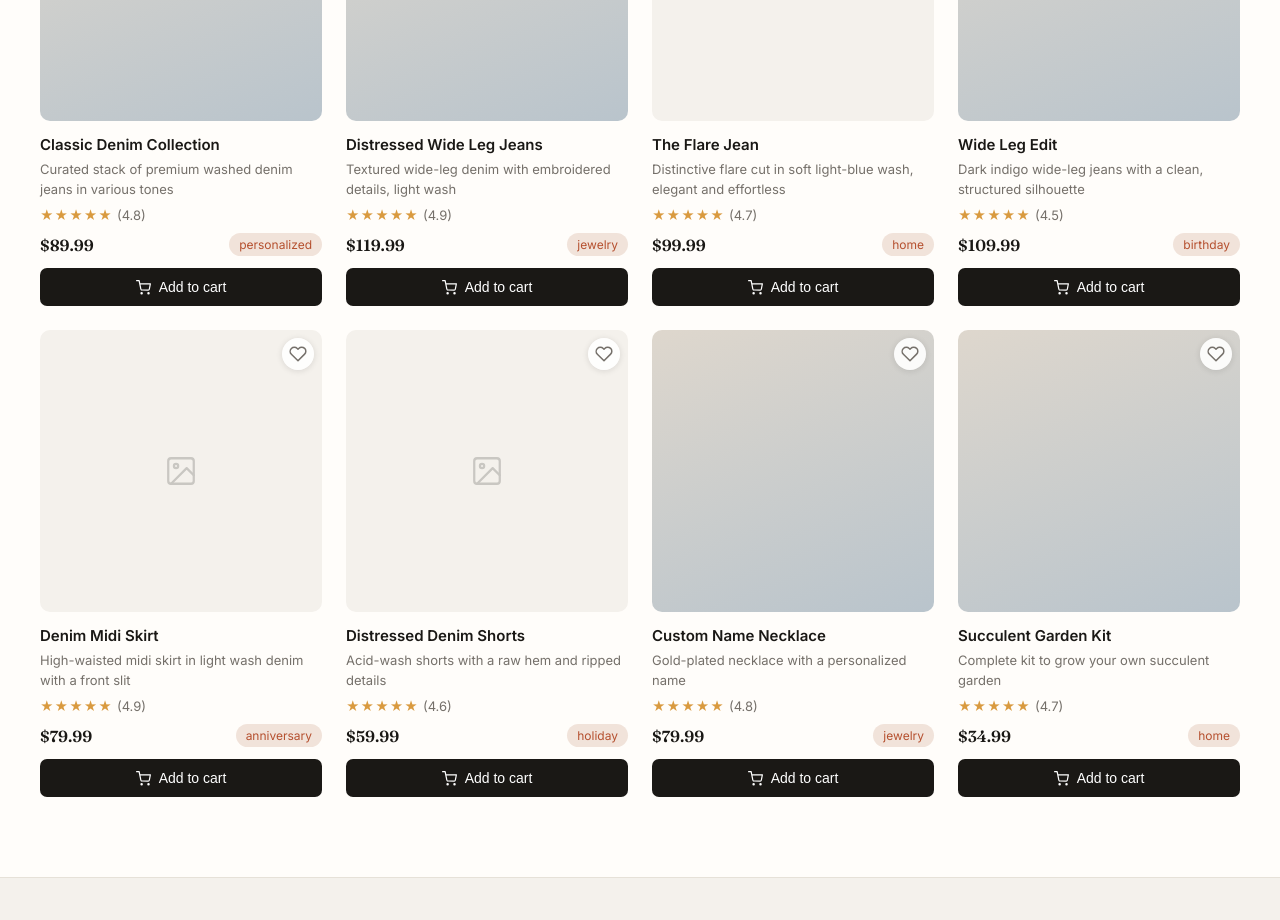
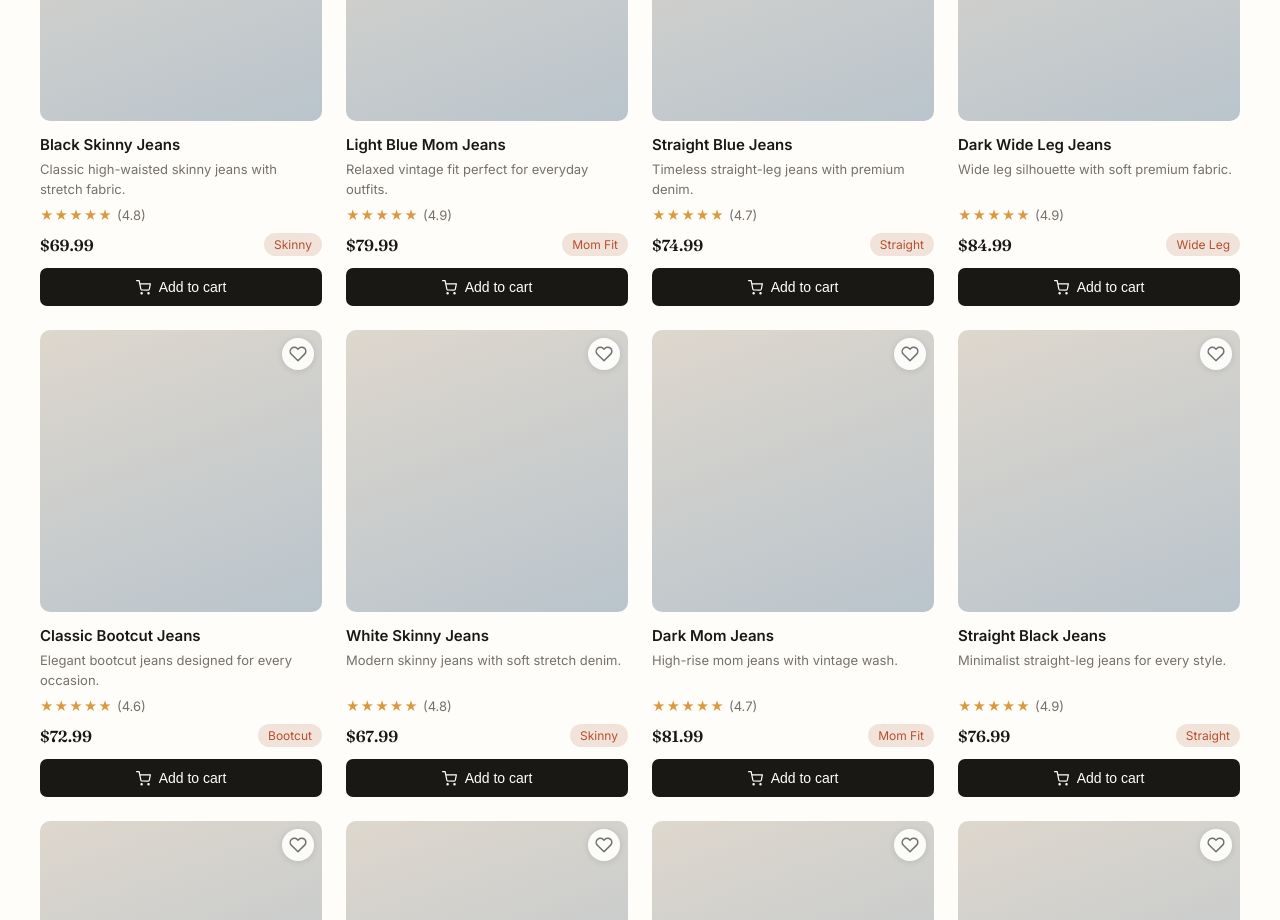
Before and after one commit to juanvargasviloria2507-gif/CAPSTONE-PROJECT, a plain HTML site: page index.html in a window 1280 px wide. Shown: the part 1117-2037 px from the top of the page. Drawn offline with Linux system fonts and the light colour scheme.

Commit message:
bug fixed on hero and products

```diff
--- a/css/styles.css
+++ b/css/styles.css
@@ -224,19 +224,19 @@ nav a.active:hover { background: var(--accent); }
   position: relative;
   background: linear-gradient(155deg, #ece5da 0%, #dccdb8 50%, #b8988a 100%);
   display: flex;
-  align-items: flex-end;
+  align-items: center;
   justify-content: center;
   overflow: hidden;
 }
 .hero-visual .art {
-  width: 78%;
-  height: 82%;
-  border-radius: 4px;
-  background: radial-gradient(120% 100% at 30% 20%, #4a3f36 0%, #6b5a4a 30%, #a7968a 55%, #b9c4cc 75%, #cdd6db 100%);
+  width: 100%;
+  height: 100%;
+  border-radius: 5px;
+  background: linear-gradient(155deg, #ece5da 0%, #dccdb8 50%, #b8988a 100%);
   position: relative;
   display: flex;
   align-items: flex-end;
-  padding: 28px;
+
   overflow: hidden;
 }
 .hero-visual .hero-img {
@@ -244,7 +244,7 @@ nav a.active:hover { background: var(--accent); }
   inset: 0;
   width: 100%;
   height: 100%;
-  object-fit: cover;
+  object-fit: contain;
   object-position: center;
 }
 .hero-visual .label-left,
--- a/index.html
+++ b/index.html
@@ -23,9 +23,9 @@
       </div>
       <div class="footer-col">
         <h4>Shop</h4>
-        <a href="#/category/birthday">Birthday</a>
-        <a href="#/category/jewelry">Jewelry</a>
-        <a href="#/category/personalized">Personalized</a>
+        <a href="#/">All Jeans</a>
+        <a href="#/category/mom-fit">Mom Fit</a>
+        <a href="#/category/wide-leg">Wide Leg</a>
       </div>
       <div class="footer-col">
         <h4>Say hello</h4>
@@ -35,7 +35,6 @@
     <div class="footer-bottom">&copy; 2026 The Ideal Option. Built by hand, one late night at a time.</div>
   </footer>
 
-  <div class="help-fab">?</div>
   <div class="toast" id="toast"></div>
 
   <!-- Shared data and utilities -->
--- a/js/data.js
+++ b/js/data.js
@@ -16,33 +16,205 @@ var ICONS = {
 
 /* Categories used by the nav and as a filter for the product grid */
 var CATEGORIES = [
-  { label: 'All gifts', slug: '' },
-  { label: 'Birthday', slug: 'birthday' },
-  { label: 'Anniversary', slug: 'anniversary' },
-  { label: 'Holidays', slug: 'holiday' },
-  { label: 'Personalized', slug: 'personalized' },
-  { label: 'Jewelry', slug: 'jewelry' },
-  { label: 'Home & decor', slug: 'home' }
+  { label: "All Jeans", slug: "" },
+  { label: "Skinny", slug: "skinny" },
+  { label: "Mom Fit", slug: "mom-fit" },
+  { label: "Straight", slug: "straight" },
+  { label: "Wide Leg", slug: "wide-leg" },
+  { label: "Bootcut", slug: "bootcut" },
+  { label: "Favorites", slug: "favorites" }
 ];
 
 var TAG_LABELS = {
-  personalized: 'personalized',
-  jewelry: 'jewelry',
-  home: 'home',
-  birthday: 'birthday',
-  anniversary: 'anniversary',
-  holiday: 'holiday'
+  "skinny": "Skinny",
+  "mom-fit": "Mom Fit",
+  "straight": "Straight",
+  "wide-leg": "Wide Leg",
+  "bootcut": "Bootcut"
 };
 
 var PRODUCTS = [
-  { id: 'classic-denim', name: 'Classic Denim Collection', desc: 'Curated stack of premium washed denim jeans in various tones', rating: 4.8, price: 89.99, tag: 'personalized', photo: true },
-  { id: 'distressed-wide-leg', name: 'Distressed Wide Leg Jeans', desc: 'Textured wide-leg denim with embroidered details, light wash', rating: 4.9, price: 119.99, tag: 'jewelry', photo: true },
-  { id: 'flare-jean', name: 'The Flare Jean', desc: 'Distinctive flare cut in soft light-blue wash, elegant and effortless', rating: 4.7, price: 99.99, tag: 'home', photo: false },
-  { id: 'wide-leg-edit', name: 'Wide Leg Edit', desc: 'Dark indigo wide-leg jeans with a clean, structured silhouette', rating: 4.5, price: 109.99, tag: 'birthday', photo: true },
-  { id: 'denim-midi-skirt', name: 'Denim Midi Skirt', desc: 'High-waisted midi skirt in light wash denim with a front slit', rating: 4.9, price: 79.99, tag: 'anniversary', photo: false },
-  { id: 'distressed-shorts', name: 'Distressed Denim Shorts', desc: 'Acid-wash shorts with a raw hem and ripped details', rating: 4.6, price: 59.99, tag: 'holiday', photo: false },
-  { id: 'custom-necklace', name: 'Custom Name Necklace', desc: 'Gold-plated necklace with a personalized name', rating: 4.8, price: 79.99, tag: 'jewelry', photo: true },
-  { id: 'succulent-kit', name: 'Succulent Garden Kit', desc: 'Complete kit to grow your own succulent garden', rating: 4.7, price: 34.99, tag: 'home', photo: true }
+
+{
+    id: "skinny-black",
+    name: "Black Skinny Jeans",
+    desc: "Classic high-waisted skinny jeans with stretch fabric.",
+    rating: 4.8,
+    price: 69.99,
+    tag: "skinny",
+    color: "black",
+    fit: "Skinny",
+    sizes: ["XS","S","M","L","XL"],
+    image: "assets/products/skinny-black.jpg",
+    photo: true,
+    style: "trendy"
+},
+
+{
+    id: "mom-light",
+    name: "Light Blue Mom Jeans",
+    desc: "Relaxed vintage fit perfect for everyday outfits.",
+    rating: 4.9,
+    price: 79.99,
+    tag: "mom-fit",
+    color: "dark",
+    fit: "Mom Fit",
+    sizes: ["XS","S","M","L"],
+    image: "assets/products/mom-light.jpg",
+    photo: true,
+    style: "trendy"
+},
+
+{
+    id: "straight-blue",
+    name: "Straight Blue Jeans",
+    desc: "Timeless straight-leg jeans with premium denim.",
+    rating: 4.7,
+    price: 74.99,
+    tag: "straight",
+    color: "ligth",
+    fit: "Straight",
+    sizes: ["S","M","L","XL"],
+    image: "assets/products/straight-blue.jpg",
+    photo: true,
+    style: "comfort"
+},
+
+{
+    id: "wide-dark",
+    name: "Dark Wide Leg Jeans",
+    desc: "Wide leg silhouette with soft premium fabric.",
+    rating: 4.9,
+    price: 84.99,
+    tag: "wide-leg",
+    color: "dark",
+    fit: "Wide Leg",
+    sizes: ["XS","S","M","L"],
+    image: "assets/products/wide-dark.jpg",
+    photo: true,
+    style: "comfort"
+},
+
+{
+    id: "bootcut-classic",
+    name: "Classic Bootcut Jeans",
+    desc: "Elegant bootcut jeans designed for every occasion.",
+    rating: 4.6,
+    price: 72.99,
+    tag: "bootcut",
+    color: "black",
+    fit: "Bootcut",
+    sizes: ["S","M","L","XL"],
+    image: "assets/products/bootcut.jpg",
+    photo: true,
+    style: "everyday"
+},
+
+{
+    id: "skinny-white",
+    name: "White Skinny Jeans",
+    desc: "Modern skinny jeans with soft stretch denim.",
+    rating: 4.8,
+    price: 67.99,
+    tag: "skinny",
+    color: "dark",
+    fit: "Skinny",
+    sizes: ["XS","S","M","L"],
+    image: "assets/products/skinny-white.jpg",
+    photo: true,
+    style: "everyday"
+},
+
+{
+    id: "mom-dark",
+    name: "Dark Mom Jeans",
+    desc: "High-rise mom jeans with vintage wash.",
+    rating: 4.7,
+    price: 81.99,
+    tag: "mom-fit",
+    color: "light",
+    fit: "Mom Fit",
+    sizes: ["XS","S","M","L"],
+    image: "assets/products/mom-dark.jpg",
+    photo: true,
+    style: "premium"
+},
+
+{
+    id: "straight-black",
+    name: "Straight Black Jeans",
+    desc: "Minimalist straight-leg jeans for every style.",
+    rating: 4.9,
+    price: 76.99,
+    tag: "straight",
+    color: "black",
+    fit: "Straight",
+    sizes: ["S","M","L","XL"],
+    image: "assets/products/straight-black.jpg",
+    photo: true,
+    style: "premium"
+},
+
+{
+    id: "wide-light",
+    name: "Light Wide Leg Jeans",
+    desc: "Loose fit with comfortable premium cotton denim.",
+    rating: 4.8,
+    price: 86.99,
+    tag: "wide-leg",
+    color: "light",
+    fit: "Wide Leg",
+    sizes: ["XS","S","M","L"],
+    image: "assets/products/wide-light.jpg",
+    photo: true,
+    style: "premium"
+},
+
+{
+    id: "bootcut-dark",
+    name: "Dark Bootcut Jeans",
+    desc: "Classic bootcut jeans with elegant finish.",
+    rating: 4.7,
+    price: 75.99,
+    tag: "bootcut",
+    color: "dark",
+    fit: "Bootcut",
+    sizes: ["S","M","L","XL"],
+    image: "assets/products/bootcut-dark.jpg",
+    photo: true,
+    style: "everyday"
+},
+
+{
+    id: "relaxed-fit",
+    name: "Relaxed Fit Jeans",
+    desc: "Comfortable relaxed fit with modern design.",
+    rating: 4.8,
+    price: 79.99,
+    tag: "straight",
+    color: "light",
+    fit: "Relaxed",
+    sizes: ["S","M","L","XL"],
+    image: "assets/products/relaxed.jpg",
+    photo: true,
+    style: "everyday"
+},
+
+{
+    id: "vintage-denim",
+    name: "Vintage Denim Jeans",
+    desc: "Inspired by classic denim styles with premium quality.",
+    rating: 5.0,
+    price: 89.99,
+    tag: "mom-fit",
+    color: "black",
+    fit: "Vintage",
+    sizes: ["XS","S","M","L"],
+    image: "assets/products/vintage.jpg",
+    photo: true,
+    style: "trendy"
+}
+
 ];
 
 function findProductById(id) {
--- a/js/main.js
+++ b/js/main.js
@@ -19,7 +19,7 @@ function renderHeader() {
   header.innerHTML =
     '<div class="logo" id="logo-home">' + ICONS.gift + ' The Ideal Option</div>' +
     '<div class="search-bar">' +
-      '<div>' + ICONS.search + '<input type="text" id="search-input" placeholder="Search gifts..."></div>' +
+      '<div>' + ICONS.search + '<input type="text" id="search-input" placeholder="Search Jeans..."></div>' +
     '</div>' +
     '<div class="header-actions">' +
       '<div class="account-area" id="account-area"></div>' +
--- a/js/views/home.js
+++ b/js/views/home.js
@@ -10,7 +10,7 @@ function renderHome(container, params) {
     : PRODUCTS;
 
   var categoryLabel = CATEGORIES.find(function (c) { return c.slug === categorySlug; });
-  var heading = categoryLabel ? categoryLabel.label : 'All gifts';
+  var heading = categoryLabel ? categoryLabel.label : 'All Jeans';
 
   container.innerHTML =
     '<section class="hero">' +
@@ -20,7 +20,7 @@ function renderHome(container, params) {
         '<p>Discover unique, thoughtfully chosen gifts that will make your loved ones smile. From personalized treasures to timeless classics, we have something special for everyone.</p>' +
         '<div class="hero-actions">' +
           '<button class="btn btn-primary" id="shop-now-btn">Shop now</button>' +
-          '<button class="btn btn-secondary">Gift guide</button>' +
+          '<button class="btn btn-secondary">Find My Fit</button>' +
         '</div>' +
       '</div>' +
       '<div class="hero-visual">' +
```
